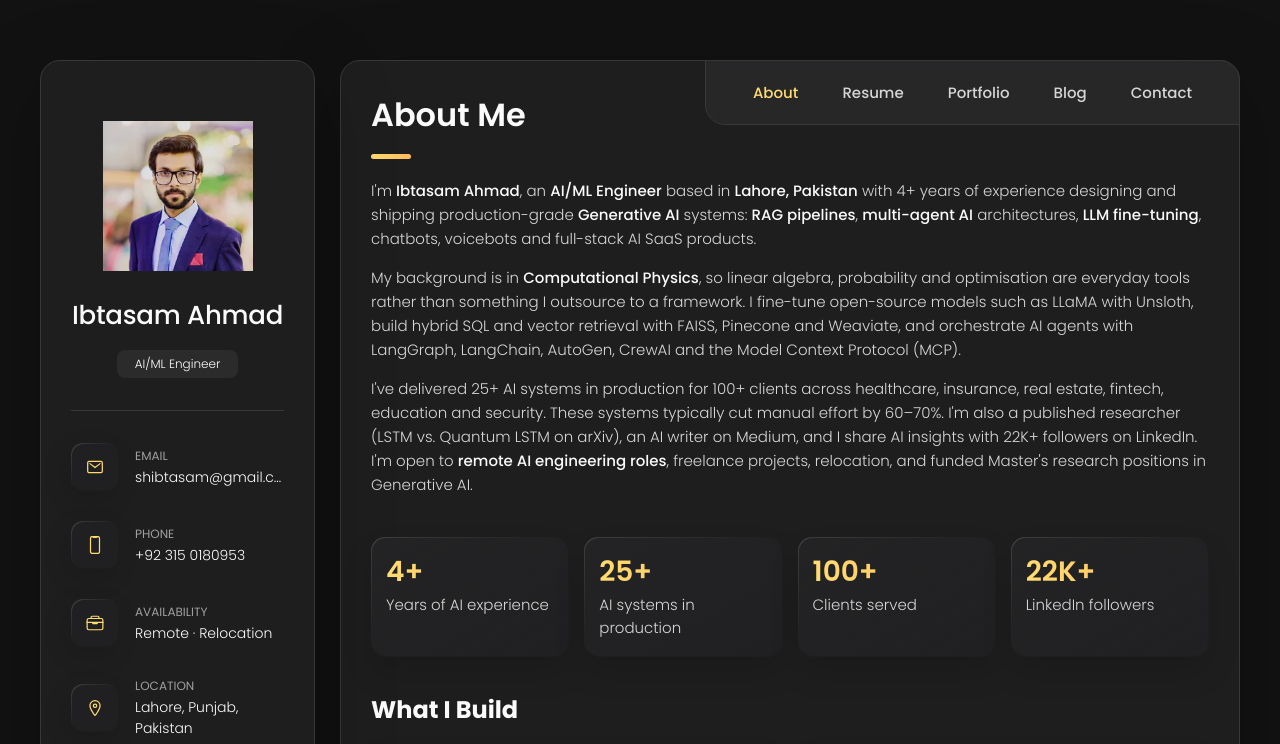
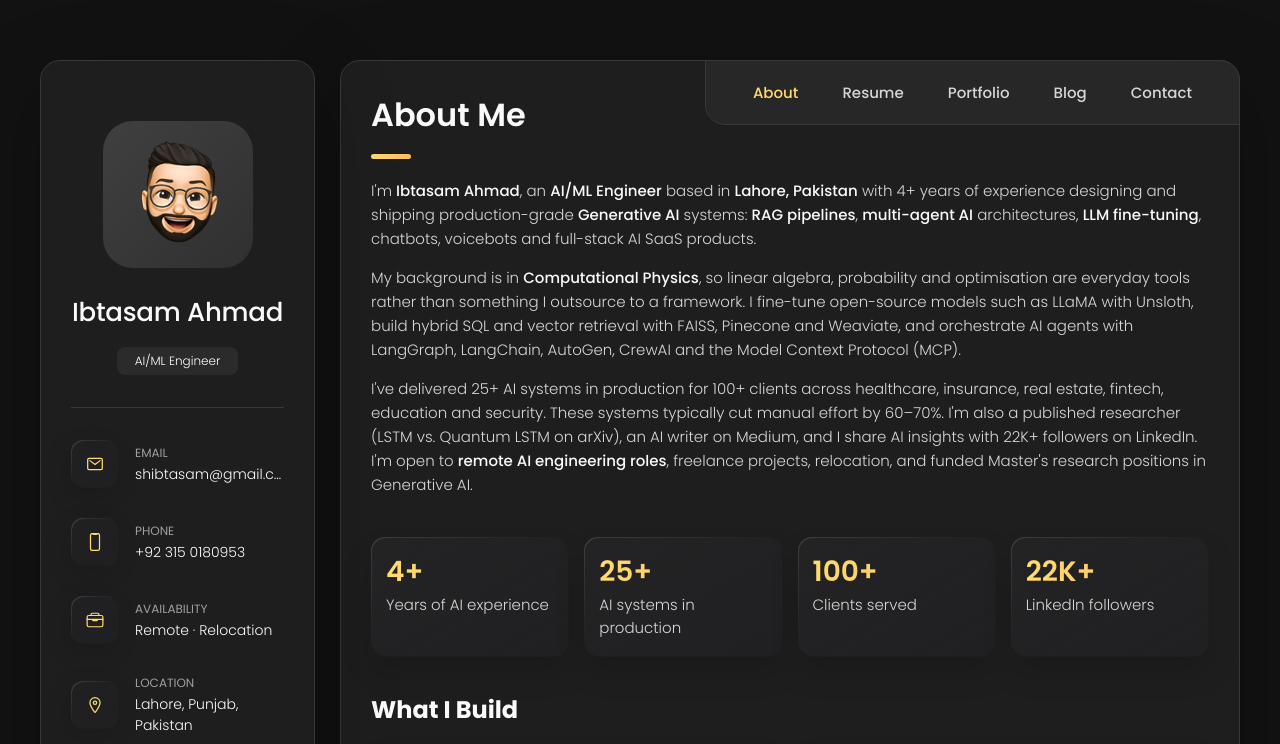
Before and after one commit to Ibtasam-Ahmad/Ibtasam-Portfolio, a plain HTML site: page index.html in a window 1280 px wide. Shown: the top 744 px of the page. Drawn offline with nearby package versions, Linux system fonts and the light colour scheme.

Commit message:
updated content commit

```diff
--- a/index.html
+++ b/index.html
@@ -45,7 +45,7 @@
   <link rel="preconnect" href="https://fonts.googleapis.com">
   <link rel="preconnect" href="https://fonts.gstatic.com" crossorigin>
   <link href="https://fonts.googleapis.com/css2?family=Poppins:wght@300;400;500;600;700&display=swap" rel="stylesheet">
-  <link rel="preload" as="image" href="/assets/images/ibtasam-ahmad-240.webp" type="image/webp">
+  <link rel="preload" as="image" href="/assets/images/my-avatar.png">
   <link rel="stylesheet" href="/assets/css/style.css">
 
   <noscript>
@@ -163,7 +163,7 @@
       <div class="sidebar-info">
 
         <figure class="avatar-box">
-          <img src="/assets/images/ibtasam-ahmad-240.webp" alt="Ibtasam Ahmad – AI/ML Engineer" width="80" height="80">
+          <img src="/assets/images/my-avatar.png" alt="Ibtasam Ahmad – AI/ML Engineer avatar" width="80">
         </figure>
 
         <div class="info-content">
```
Also changed, not shown: img/linkedin.jpg (added).
